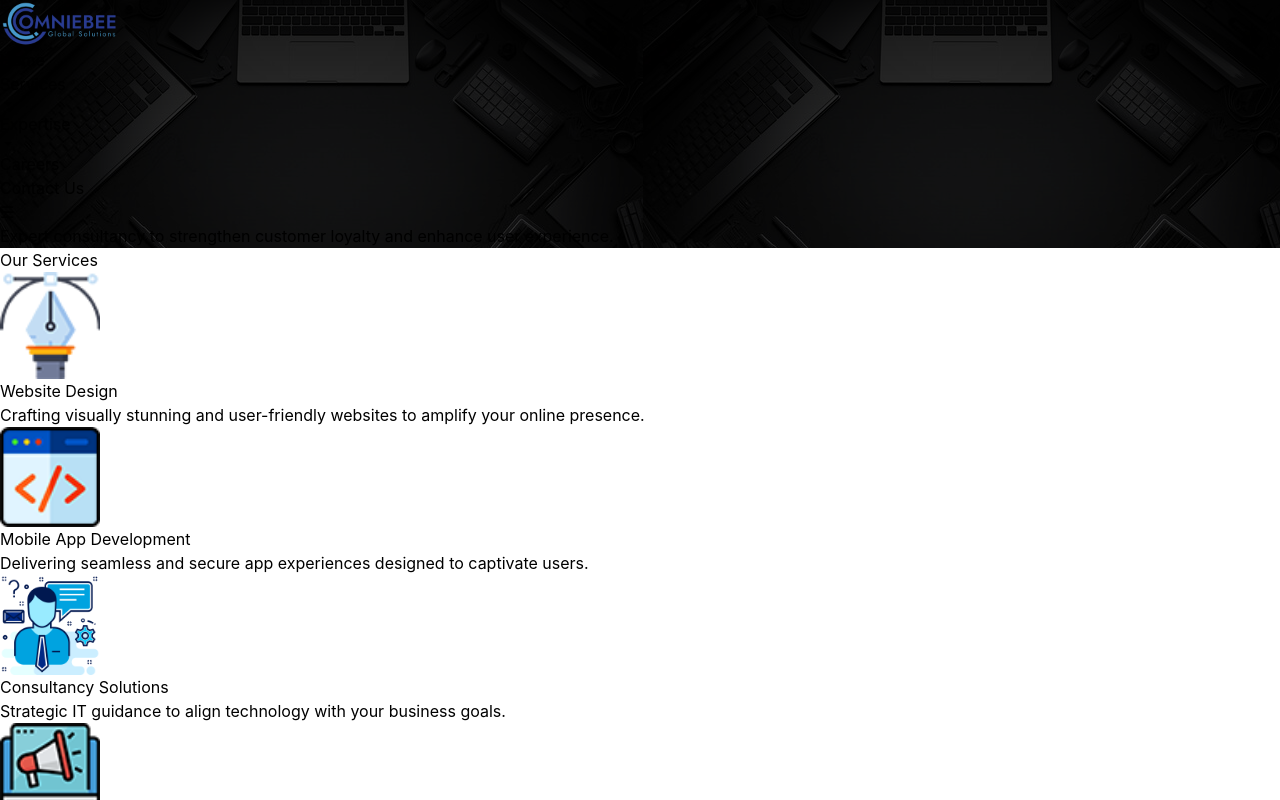
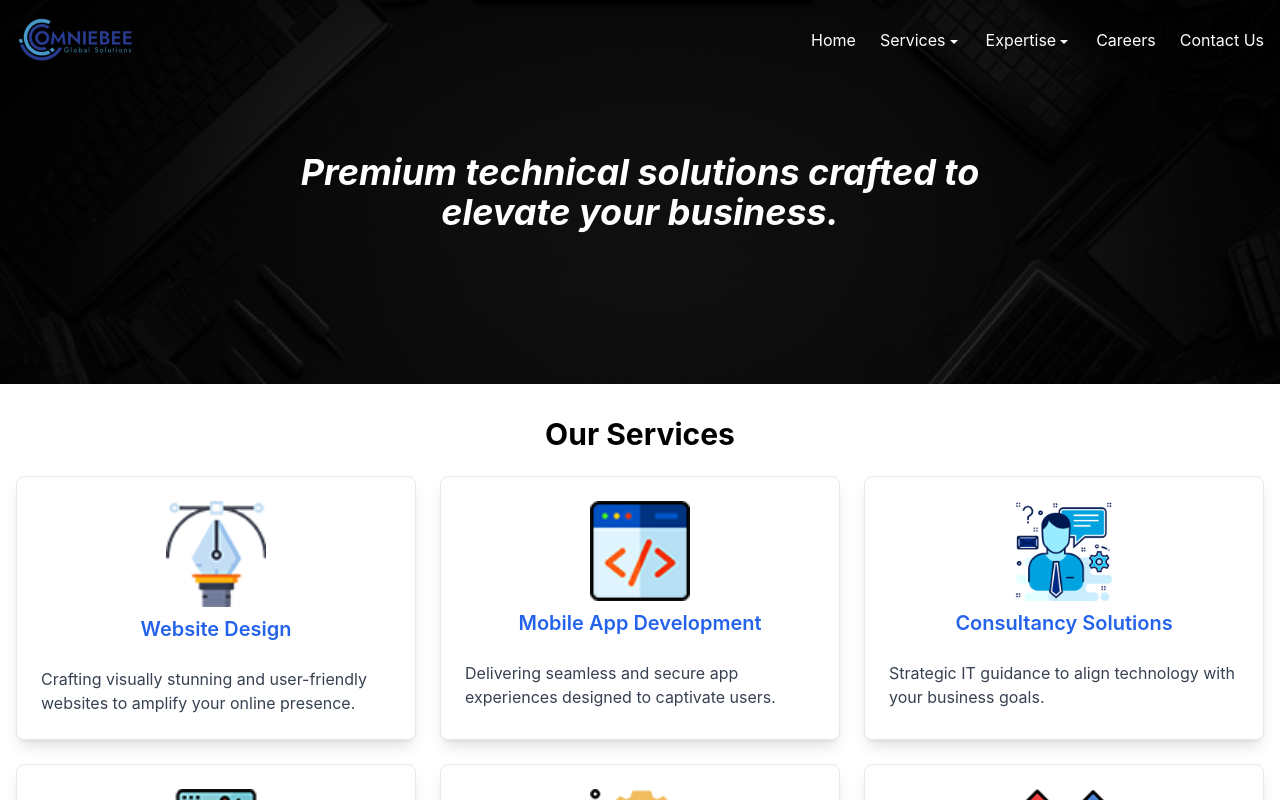
Before and after one commit to Abhilash0608/OmnieBee, a React (Create React App) app: page / in a window 1280 px wide. Shown: the top 800 px of the page. Built offline with nearby package versions, Linux system fonts and the light colour scheme.

Commit message:
tailwind configured

```diff
--- a/src/App.js
+++ b/src/App.js
@@ -7,6 +7,8 @@ import ServicesCards from './components/ServicesCards';
 import Careers from './pages/Careers';
 import Services from './pages/Services';
 import ExpertTechnologies from './pages/ExpertTechnologies';
+import './index.css'; // Ensure correct path
+
 const Home = () => (
   <div>
     <ServicesCards/>
--- a/src/components/Hero.jsx
+++ b/src/components/Hero.jsx
@@ -34,7 +34,7 @@ function Hero({scrollToContact,setCurrentService}) {
     >
       <Navbar isScrolled={isScrolled}  scrollToContact={scrollToContact} setCurrentService={setCurrentService}/>
       <div className="p-4 flex justify-center w-full rounded-md text-center" style={{maxWidth:'1140px'}}>
-        <div className="w-full md:w-[60%] lg:w-[40%]">
+        <div className="w-full md:w-[60%] lg:w-[70%]">
           <span className="text-white text-lg sm:text-2xl md:text-3xl lg:text-4xl leading-normal italic mt-4 font-bold">
             {titles[currentIndex].title}
           </span>
--- a/src/components/Navbar.jsx
+++ b/src/components/Navbar.jsx
@@ -97,7 +97,7 @@ const Navbar = ({ isScrolled, setCurrentService }) => {
                                         ))}
                                     </div>
 
-                                    <div className="col-span-1 flex flex-col gap-4 justify-start bg-zinc-300 p-2 items-start">
+                                    <div className="col-span-1 flex flex-col gap-4 justify-start  p-2 items-start">
                                         <h2 className="font-bold text-blue-500">{hoveredService.titleOne}</h2>
                                         <p className="text-left text-sm text-gray-600">{hoveredService.description}</p>
                                         {/* <span className="text-blue-500">Read more ...</span> */}
--- a/src/index.css
+++ b/src/index.css
@@ -1,6 +1,7 @@
 @tailwind base;
 @tailwind components;
 @tailwind utilities;
+
 body {
   margin: 0;
   font-family: -apple-system, BlinkMacSystemFont, 'Segoe UI', 'Roboto', 'Oxygen',
--- a/src/index.js
+++ b/src/index.js
@@ -1,6 +1,7 @@
 import React from 'react';
 import ReactDOM from 'react-dom/client';
-import './index.css';
+import './index.css'; // Ensure correct path
+
 import App from './App';
 import reportWebVitals from './reportWebVitals';
 
--- /dev/null
+++ b/src/postcss.config.js
@@ -0,0 +1,6 @@
+module.exports = {
+    plugins: {
+      tailwindcss: {},
+      autoprefixer: {},
+    },
+  };
--- a/tailwind.config.js
+++ b/tailwind.config.js
@@ -1,8 +1,9 @@
-/** @type {import('tailwindcss').Config} */
 module.exports = {
-  content: [],
+  content: [
+    "./src/**/*.{js,jsx,ts,tsx}", // Adjust paths if necessary
+  ],
   theme: {
     extend: {},
   },
   plugins: [],
-}
+};
```
